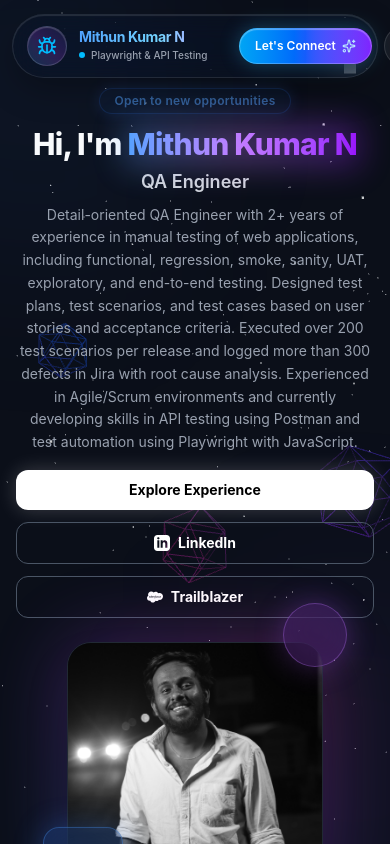
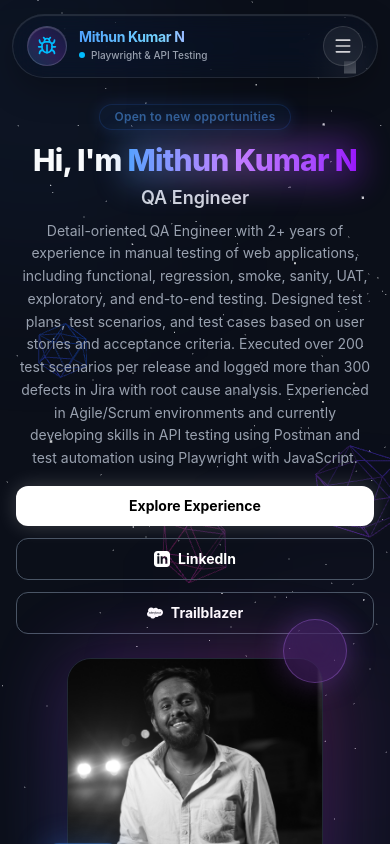
Before and after one commit to mithunnatraj/mithun-portfolio, a React (Vite) app: page / in a window 390 px wide. Shown: the top 844 px of the page. Built offline with nearby package versions, Linux system fonts and the light colour scheme.

Commit message:
fix: optimize mobile navbar layout and clearance across all device resolutions

```diff
--- a/src/App.jsx
+++ b/src/App.jsx
@@ -38,7 +38,7 @@ function App() {
 
       <Navbar />
 
-      <main className="relative z-10 flex flex-col items-center max-w-7xl mx-auto px-4 sm:px-6 lg:px-8 pt-20 sm:pt-24 pb-12 gap-10 md:gap-20 w-full">
+      <main className="relative z-10 flex flex-col items-center max-w-7xl mx-auto px-4 sm:px-6 lg:px-8 pt-24 sm:pt-28 md:pt-32 pb-12 gap-10 md:gap-20 w-full">
         <Hero />
 
         <div id="experience" className="w-full scroll-mt-28">
--- a/src/components/Navbar.jsx
+++ b/src/components/Navbar.jsx
@@ -312,13 +312,13 @@ export default function Navbar() {
             </svg>
           </a>
 
-          {/* "Let's Connect" CTA Button */}
+          {/* "Let's Connect" CTA Button (Desktop & Tablet; on small mobile screens it lives inside the hamburger menu for a spacious, clean bar) */}
           <motion.a
             href="#contact"
             onClick={(e) => handleNavClick(e, '#contact', 'contact')}
             whileHover={prefersReducedMotion ? {} : { scale: 1.03 }}
             whileTap={prefersReducedMotion ? {} : { scale: 0.97 }}
-            className="group relative inline-flex items-center gap-2 px-4 sm:px-6 py-2.5 sm:py-3 rounded-full text-xs sm:text-sm font-semibold text-white overflow-hidden shadow-[0_0_20px_rgba(56,189,248,0.3)] hover:shadow-[0_0_28px_rgba(56,189,248,0.5)] transition-all focus-visible:outline-none focus-visible:ring-2 focus-visible:ring-sky-400"
+            className="hidden sm:inline-flex group relative items-center gap-2 px-4 sm:px-6 py-2.5 sm:py-3 rounded-full text-xs sm:text-sm font-semibold text-white overflow-hidden shadow-[0_0_20px_rgba(56,189,248,0.3)] hover:shadow-[0_0_28px_rgba(56,189,248,0.5)] transition-all focus-visible:outline-none focus-visible:ring-2 focus-visible:ring-sky-400"
           >
             <span className="absolute inset-0 bg-gradient-to-r from-sky-500 via-blue-600 to-violet-600 transition-all duration-300 group-hover:brightness-110" />
             <span className="absolute inset-0 bg-[linear-gradient(110deg,transparent,rgba(255,255,255,0.2),transparent)] -translate-x-full group-hover:translate-x-full transition-transform duration-700 ease-out" />
```
